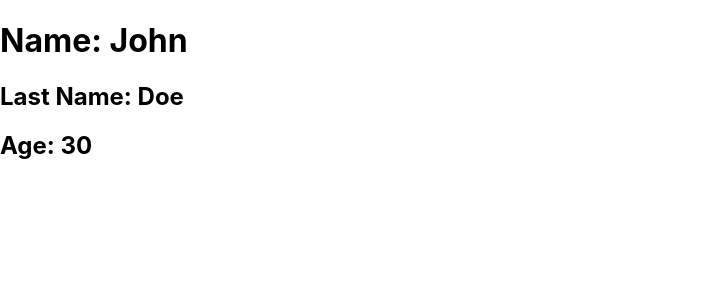
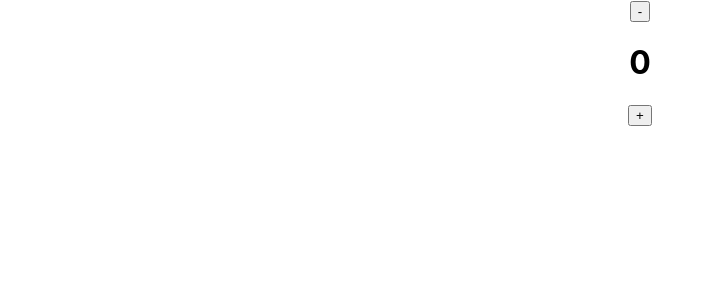
Before and after one commit to jpdesc/movie_app, a React (Create React App) app: page / in a window 1280 px wide. Shown: the top 300 px of the page, without its empty margins (0-715 px from the left). Built offline with nearby package versions, Linux system fonts and the light colour scheme.

Commit message:
Create useState example

```diff
--- a/src/App.js
+++ b/src/App.js
@@ -1,22 +1,18 @@
-import React from 'react'
+import { useState } from 'react'
+import './App.css';
 
-const Person = () => {
-    return (
-        <>
-            <h1>Name: John</h1>
-            <h2>Last Name: Doe</h2>
-            <h2>Age: 30</h2>
-        </>
-    )
-}
+
 
 
 function App() {
-    const name = 'John';
+    const [counter, setCounter] = useState(0);
+
+
   return (
       <div className="App">
-        <Person />
-
+          <button onClick={() => setCounter((prevCount) => prevCount - 1)}>-</button>
+          <h1>{counter}</h1>
+          <button onClick={() => setCounter((prevCount) => prevCount + 1)} >+</button>
         </div>
   )
 }
```
